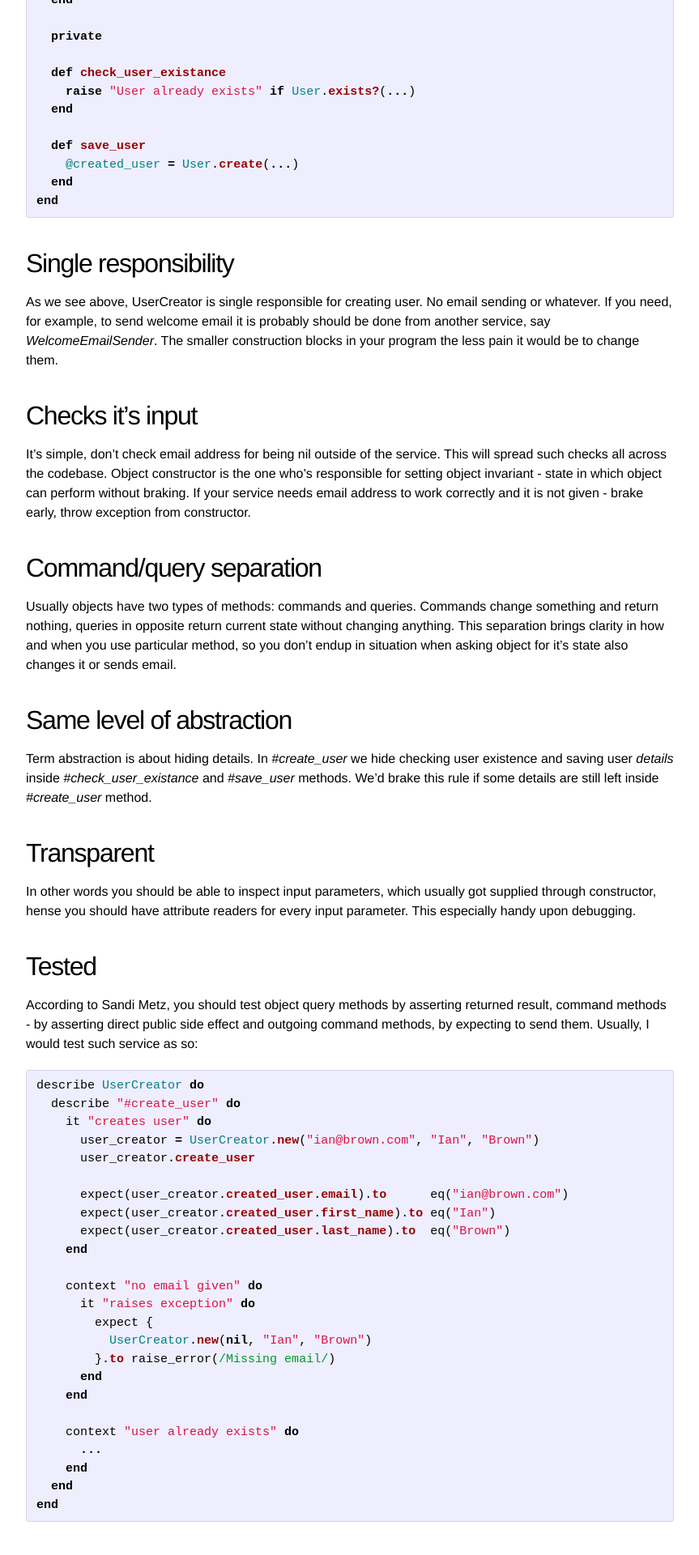
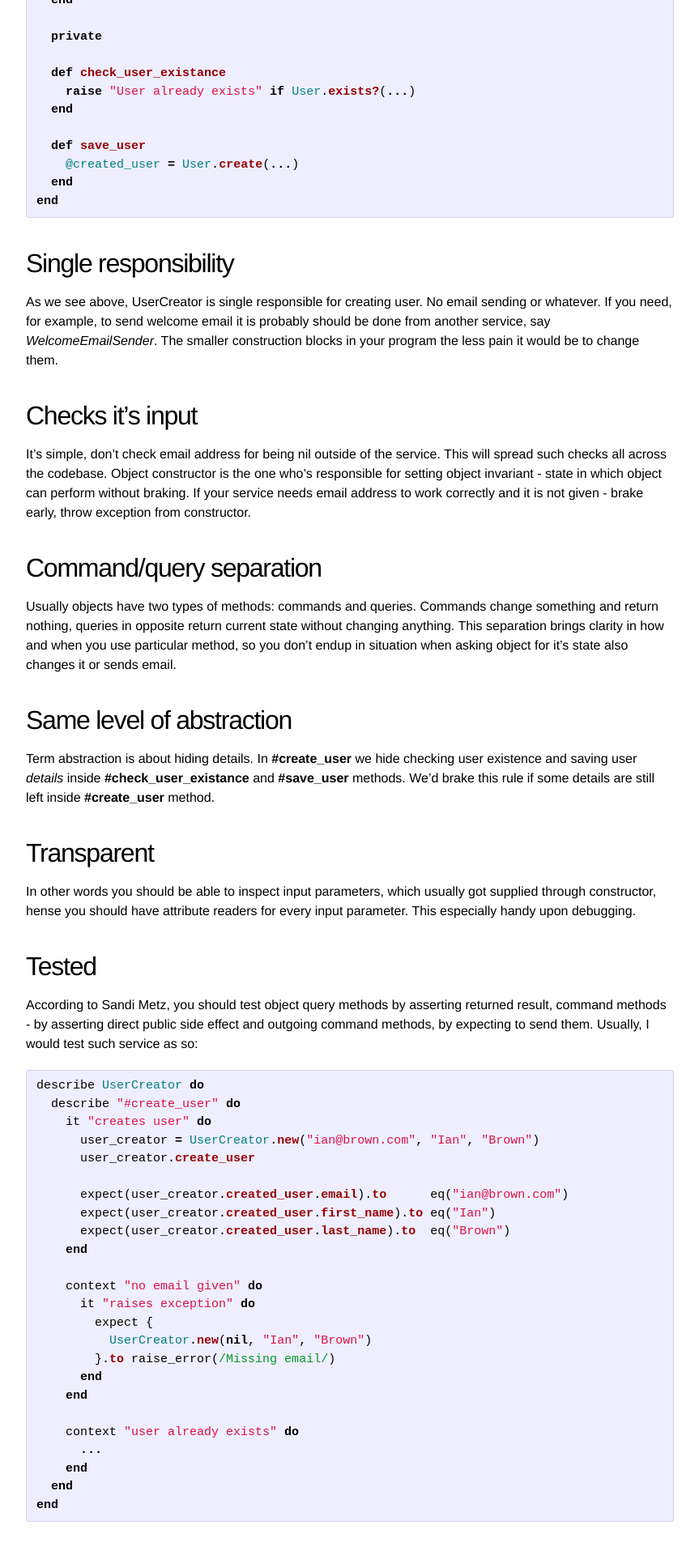
Before and after one commit to yukas/yukas.github.io, a Jekyll site: the page built from _posts/2015-10-22-anotomy-of-good-service-object.markdown, in a window 1280 px wide. Shown: the part 990-2910 px from the top of the page at 81% size, without its empty margins (208-1071 px from the left). Built offline with Jekyll 4.4.1, drawn with Linux system fonts in a browser that asks for light colours; comment, search, counter and statistics services are not loaded.

Commit message:
More corrections

```diff
--- a/_posts/2015-10-22-anotomy-of-good-service-object.markdown
+++ b/_posts/2015-10-22-anotomy-of-good-service-object.markdown
@@ -76,7 +76,7 @@ for it's state also changes it or sends email.
 
 ## Same level of abstraction
 
-Term abstraction is about hiding details. In *#create_user* we hide checking user existence and saving user *details* inside *#check_user_existance* and *#save_user* methods. We'd brake this rule if some details are still left inside *#create_user* method.
+Term abstraction is about hiding details. In **#create_user** we hide checking user existence and saving user *details* inside **#check_user_existance** and **#save_user** methods. We'd brake this rule if some details are still left inside **#create_user** method.
 
 ## Transparent
 
```
